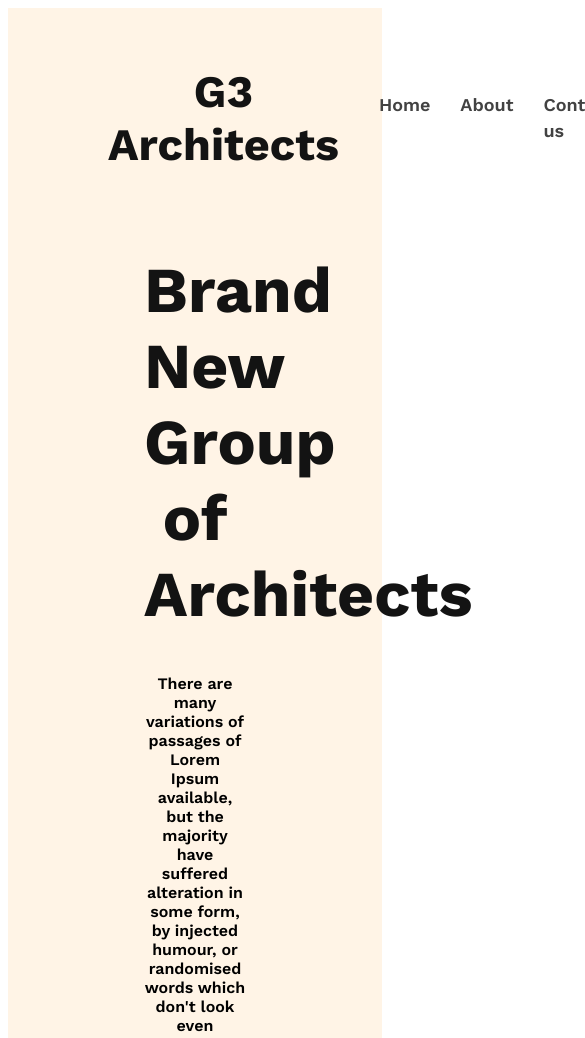
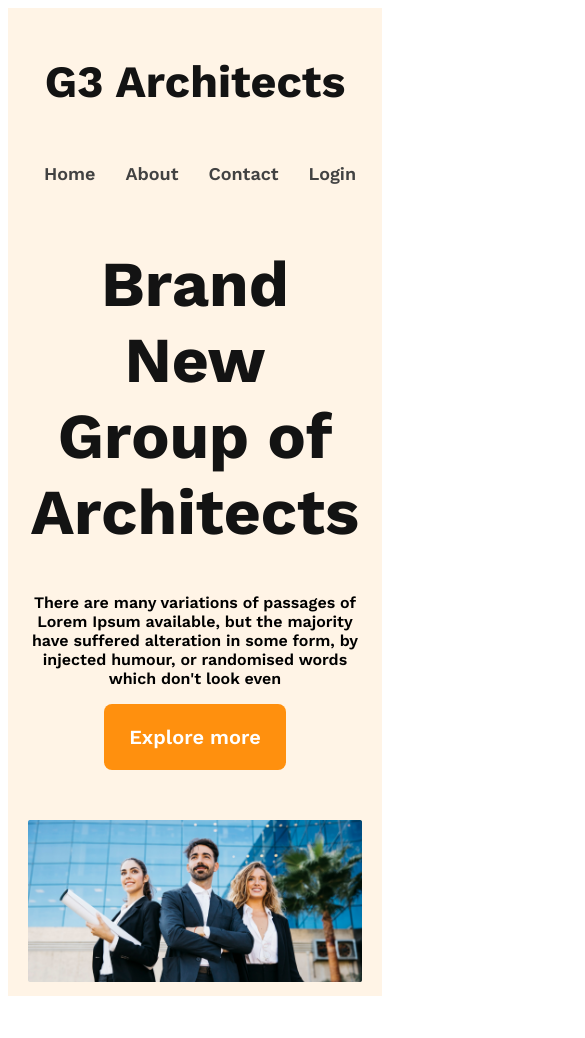
Before and after one commit to linux44gh6/G3-Architecture-2, a plain HTML site: page index.html in a window 390 px wide. Shown: the top 1038 px of the page, 585 px wide, since content can reach past the window. After the commit the page ends 1004 px from the top, so only its background shows below. Drawn offline with nearby package versions, Linux system fonts and the light colour scheme.

Commit message:
add responsive in banner and nav sectio for mobile device

```diff
--- a/index.html
+++ b/index.html
@@ -13,7 +13,7 @@
             <ul>
                 <li><a href="">Home</a></li>
                 <li><a href="">About</a></li>
-                <li><a href="">Contact us</a></li>
+                <li><a href="">Contact</a></li>
                 <li><a href="">Login</a></li>
             </ul>
         </nav>
--- a/style.css
+++ b/style.css
@@ -32,7 +32,7 @@ nav {
 .nav-title {
     color: #131313;
     text-align: center;
-    font-size: 45px;
+    font-size: 2.8rem;
     font-weight: 700;
 }
 
@@ -86,3 +86,15 @@ nav li a {
 .baner-img img {
     width: 100%;
 }
+/* responsive style */
+@media screen and (max-width:576px) {
+    nav{
+        flex-direction: column;
+    }
+    header{
+        padding: 10px 20px;
+    }
+    .baner-content{
+        width: 100%;
+    }
+}
```
